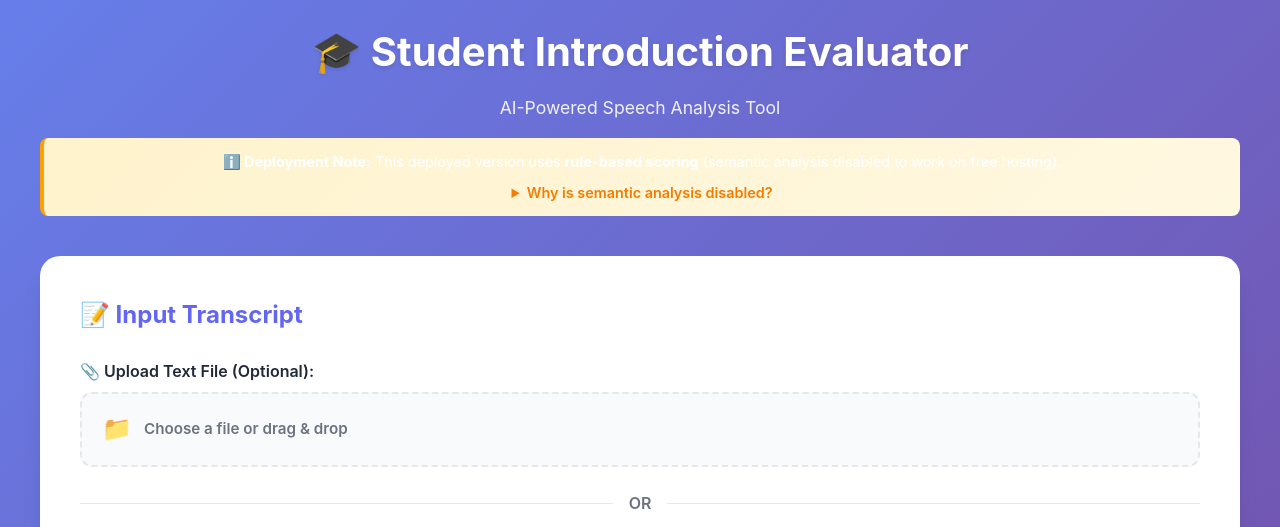
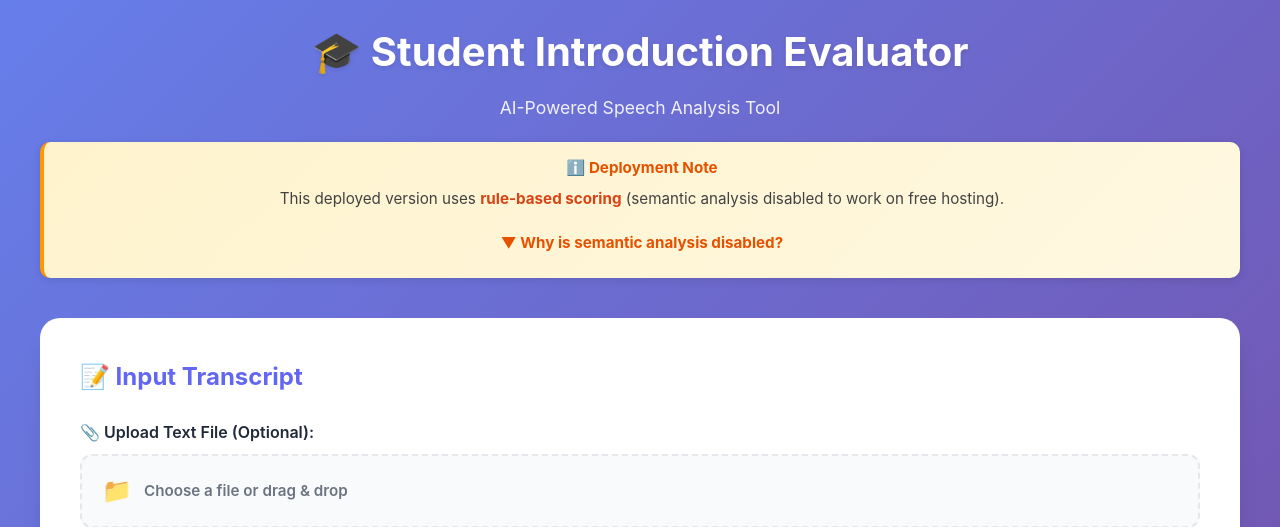
Before and after one commit to Ravishrk124/Student-Introduction-Evaluator, a Flask app: page / in a window 1280 px wide. Shown: the top 527 px of the page. Run offline with Flask 3, Linux system fonts and the light colour scheme.

Commit message:
Improve notice banner contrast and readability
- Darker text colors for better visibility
- Improved styling with better contrast
- Added box shadow for depth
- Color-coded sections (orange for warning, green for benefits, blue for instructions)
- Made code snippets stand out with dark background

```diff
--- a/templates/index.html
+++ b/templates/index.html
@@ -16,20 +16,38 @@
 
             <!-- Deployment Notice -->
             <div
-                style="background: linear-gradient(135deg, #FFF3CD 0%, #FFF8E1 100%); border-left: 4px solid #FFA000; padding: 12px 16px; border-radius: 8px; margin: 16px 0; font-size: 0.9rem;">
-                <strong>ℹ️ Deployment Note:</strong> This deployed version uses <strong>rule-based scoring</strong>
-                (semantic analysis disabled to work on free hosting).
-                <details style="margin-top: 8px; cursor: pointer;">
-                    <summary style="font-weight: 600; color: #F57C00;">Why is semantic analysis disabled?</summary>
-                    <div style="margin-top: 8px; padding-left: 12px; border-left: 2px solid #FFB74D;">
-                        <p style="margin: 4px 0;"><strong>Reason:</strong> Semantic AI models (sentence-transformers +
+                style="background: linear-gradient(135deg, #FFF3CD 0%, #FFF8E1 100%); border-left: 4px solid #FF9800; padding: 14px 18px; border-radius: 10px; margin: 20px 0; font-size: 0.95rem; color: #333; box-shadow: 0 2px 8px rgba(0,0,0,0.1);">
+                <div style="color: #E65100; font-weight: 700; margin-bottom: 8px;">
+                    ℹ️ Deployment Note
+                </div>
+                <div style="color: #424242; line-height: 1.5;">
+                    This deployed version uses <strong style="color: #D84315;">rule-based scoring</strong> (semantic
+                    analysis disabled to work on free hosting).
+                </div>
+                <details style="margin-top: 12px; cursor: pointer;">
+                    <summary
+                        style="font-weight: 700; color: #E65100; padding: 8px 0; list-style: none; cursor: pointer;">
+                        ▼ Why is semantic analysis disabled?
+                    </summary>
+                    <div
+                        style="margin-top: 12px; padding: 12px; background: rgba(255,255,255,0.7); border-radius: 8px; border-left: 3px solid #FF9800;">
+                        <p style="margin: 8px 0; color: #212121; font-weight: 500;">
+                            <strong style="color: #E65100;">Reason:</strong> Semantic AI models (sentence-transformers +
                             PyTorch) require 4GB download and 1.5GB RAM, causing deployment timeouts on free hosting.
                         </p>
-                        <p style="margin: 4px 0;"><strong>What you still get:</strong> All 5 evaluation criteria work
-                            perfectly with rule-based scoring, grammar checking, and sentiment analysis!</p>
-                        <p style="margin: 4px 0;"><strong>Local use:</strong> To enable semantic scoring locally, edit
-                            <code>web_app.py</code> line 10: <code>use_semantic=True</code> and install:
-                            <code>pip install sentence-transformers torch</code></p>
+                        <p style="margin: 8px 0; color: #212121; font-weight: 500;">
+                            <strong style="color: #1B5E20;">What you still get:</strong> All 5 evaluation criteria work
+                            perfectly with rule-based scoring, grammar checking, and sentiment analysis!
+                        </p>
+                        <p style="margin: 8px 0; color: #212121; font-weight: 500;">
+                            <strong style="color: #0D47A1;">Local use:</strong> To enable semantic scoring locally, edit
+                            <code
+                                style="background: #424242; color: #FFD54F; padding: 2px 6px; border-radius: 3px; font-family: monospace;">web_app.py</code>
+                            line 10: <code
+                                style="background: #424242; color: #FFD54F; padding: 2px 6px; border-radius: 3px; font-family: monospace;">use_semantic=True</code>
+                            and install: <code
+                                style="background: #424242; color: #FFD54F; padding: 2px 6px; border-radius: 3px; font-family: monospace;">pip install sentence-transformers torch</code>
+                        </p>
                     </div>
                 </details>
             </div>
```
